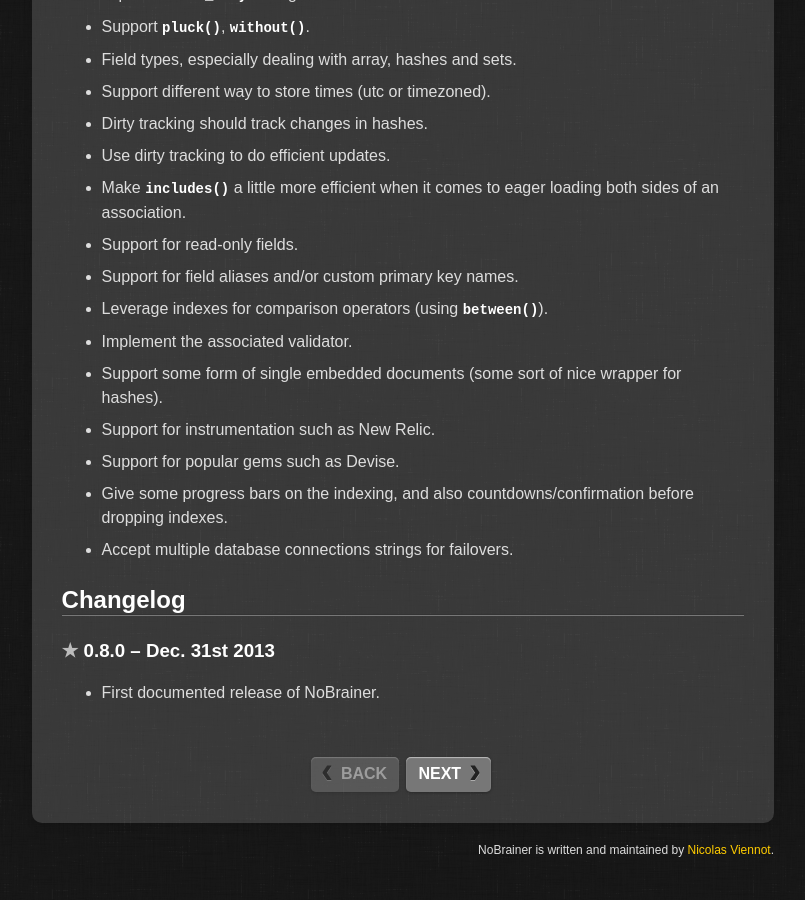
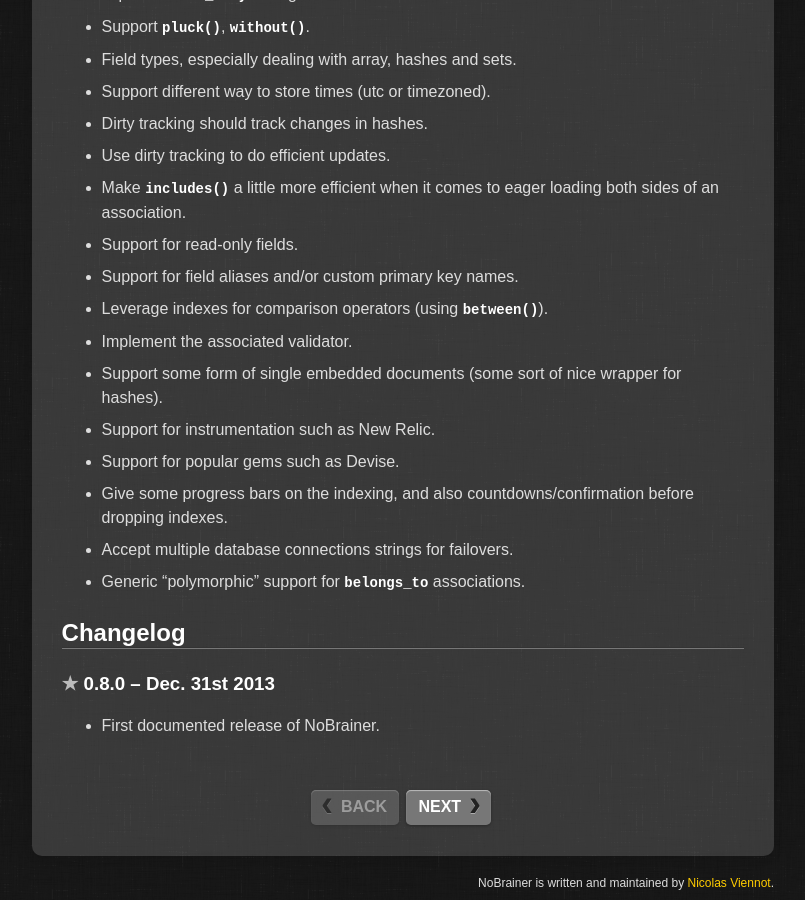
Before and after one commit to NoBrainerORM/nobrainer.io, a Jekyll site: the page built from docs/introduction.md, in a window 1280 px wide and 900 px high, scrolled down 1520 px. Shown: the whole window, without its empty margins (335-1140 px from the left). Built offline with Jekyll 4.4.1, drawn with Linux system fonts in a browser that asks for light colours; before the commit the page ends 2387 px from its top, so only the background shows below that.

Commit message:
update wish list

```diff
--- a/docs/introduction.md
+++ b/docs/introduction.md
@@ -95,6 +95,7 @@ The roadmap without order is:
 * Support for popular gems such as Devise.
 * Give some progress bars on the indexing, and also countdowns/confirmation before dropping indexes.
 * Accept multiple database connections strings for failovers.
+* Generic "polymorphic" support for `belongs_to` associations.
 
 ## Changelog
 
```
